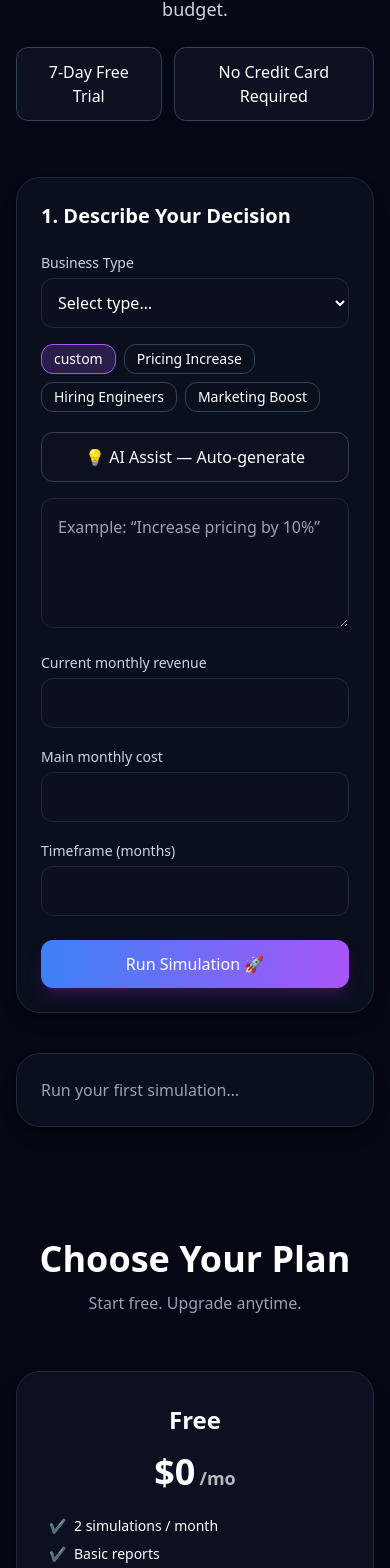
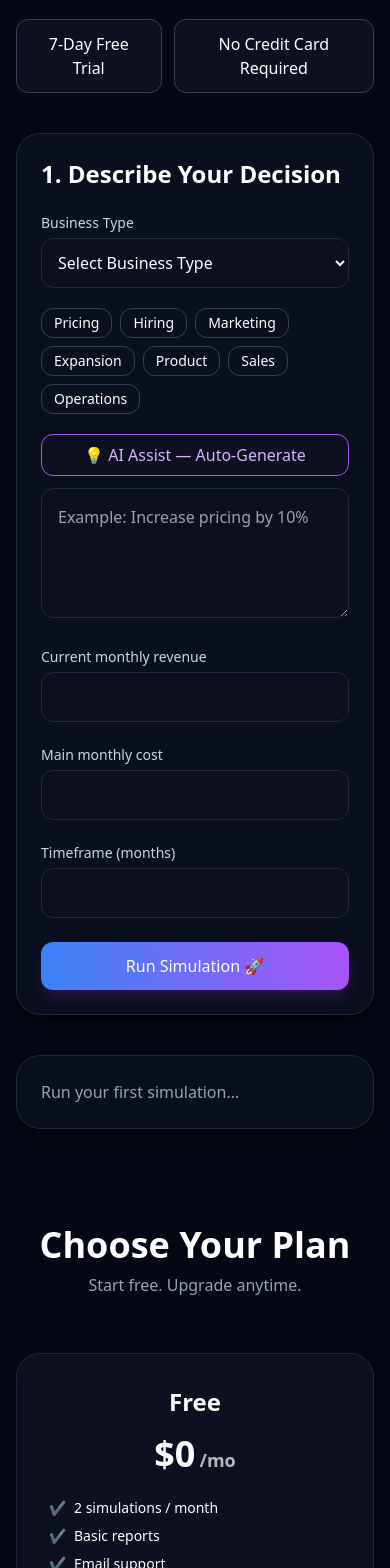
Before and after one commit to Cloudisoft/Cloudisoft.com_Final, a React (Vite) app: page /cloudicore in a window 390 px wide. Shown: the part 317-1885 px from the top of the page. Built offline with nearby package versions, Linux system fonts and the light colour scheme; no server answers.

Commit message:
Update cloudicore.tsx

```diff
--- a/src/pages/cloudicore.tsx
+++ b/src/pages/cloudicore.tsx
@@ -1,17 +1,15 @@
-// ======================================================
-// CloudiCore — Final Full Page (AI Assist + PDF Export)
-// ======================================================
-
+// ===========================================
+// CloudiCore FULL PAGE (Final Version)
+// ===========================================
 import { useState } from "react";
+import html2canvas from "html2canvas";
+import jsPDF from "jspdf";
 import "../index.css";
 import Footer from "../components/Footer";
 
-import html2canvas from "html2canvas";
-import jsPDF from "jspdf";
-
-// ======================================================
-// MAIN PAGE
-// ======================================================
+// ===========================================
+// PAGE COMPONENT
+// ===========================================
 export default function CloudiCore() {
   const [inputs, setInputs] = useState({
     scenario: "",
@@ -23,76 +21,57 @@ export default function CloudiCore() {
   });
 
   const [template, setTemplate] = useState("custom");
+  const [result, setResult] = useState<any>(null);
   const [authOpen, setAuthOpen] = useState(false);
   const [error, setError] = useState("");
-  const [result, setResult] = useState<any>(null);
-  const [loadingAI, setLoadingAI] = useState(false);
-  const [exporting, setExporting] = useState(false);
 
-  // ======================================================
-  // APPLY TEMPLATE
-  // ======================================================
-  const applyTemplate = (t: string) => {
+  // ===========================================
+  // TEMPLATES
+  // ===========================================
+  function applyTemplate(t: string) {
     setTemplate(t);
 
-    if (t === "Pricing Increase") {
+    const presets: any = {
+      Pricing: "Increase product pricing by 12%",
+      Hiring: "Hire 3 engineers next quarter",
+      Marketing: "Increase marketing budget by 35%",
+      Expansion: "Open new location in Q3",
+      Product: "Launch new premium-tier product",
+      Sales: "Add 2 new SDRs to boost pipeline",
+      Operations: "Automate support workflows",
+    };
+
     setInputs({
       ...inputs,
-        scenario: "Increase product pricing by 12% to improve margin.",
+      scenario: presets[t] || "",
     });
-    } else if (t === "Hiring Engineers") {
+  }
+
+  // ===========================================
+  // AI ASSIST FEATURE — AUTOGENERATE INPUT
+  // ===========================================
+  function autoGenerateScenario() {
+    const ideas = [
+      "Reduce churn by improving onboarding flow",
+      "Introduce a $9 entry plan to increase activation",
+      "Outsource customer support to cut monthly cost",
+      "Increase ad spend on Google & LinkedIn",
+      "Hire a sales manager to increase conversion",
+      "Bundle features into a new mid-tier plan",
+    ];
+
+    const random = ideas[Math.floor(Math.random() * ideas.length)];
+
     setInputs({
       ...inputs,
-        scenario: "Hire 3 engineers to accelerate roadmap delivery.",
-      });
-    } else if (t === "Marketing Boost") {
-      setInputs({
-        ...inputs,
-        scenario: "Increase marketing budget 35% to scale acquisition.",
+      scenario: random,
     });
   }
-  };
 
-  // ======================================================
-  // AI ASSIST
-  // ======================================================
-  const callAiAssist = async () => {
-    if (!inputs.businessType) {
-      setError("Select your business type first.");
-      return;
-    }
-
-    setLoadingAI(true);
-    setError("");
-
-    try {
-      const res = await fetch("/api/ai-assist", {
-        method: "POST",
-        headers: { "Content-Type": "application/json" },
-        body: JSON.stringify({
-          businessType: inputs.businessType,
-          scenario: inputs.scenario,
-        }),
-      });
-
-      const data = await res.json();
-
-      if (data?.suggestion) {
-        setInputs((p) => ({ ...p, scenario: data.suggestion }));
-      } else {
-        setError("AI Assist could not generate a suggestion.");
-      }
-    } catch (err) {
-      setError("AI Assist failed — check backend.");
-    }
-
-    setLoadingAI(false);
-  };
-
-  // ======================================================
-  // SIMULATION ENGINE
-  // ======================================================
-  const runSimulation = () => {
+  // ===========================================
+  // SIMULATION ENGINE (No Charts Version)
+  // ===========================================
+  function runSimulation() {
     const rev = Number(inputs.revenue);
     const cst = Number(inputs.cost);
     const t = Number(inputs.months);
@@ -103,99 +82,98 @@ export default function CloudiCore() {
     if (!t) return setError("Enter timeframe.");
     setError("");
 
-    const optimistic = rev * 1.2 - cst;
-    const expected = rev * 1.1 - cst;
-    const cautious = rev * 0.95 - cst;
+    // Simple forecasting model
+    const optimistic = rev * 1.25 - cst;
+    const expected = rev * 1.12 - cst;
+    const cautious = rev * 0.92 - cst;
 
-    const risk = Math.floor(Math.random() * 30) + 40;
+    const breakEven =
+      expected > 0 ? Math.max(1, Math.round((cst - rev) / expected) + 1) : null;
 
     setResult({
       optimistic,
       expected,
       cautious,
-      risk,
+      breakEven,
+      risk: Math.round(Math.random() * 35 + 40),
     });
-  };
+  }
 
-  // ======================================================
-  // PDF EXPORT
-  // ======================================================
-  const exportPDF = async () => {
-    if (!result) return;
-    setExporting(true);
+  // ===========================================
+  // EXPORT PDF
+  // ===========================================
+  async function exportPDF() {
+    const capture = document.querySelector("#sim-results");
+    if (!capture) return;
 
-    const element = document.querySelector("#pdf-export-area") as HTMLElement;
-    const canvas = await html2canvas(element);
-
-    const imgData = canvas.toDataURL("image/png");
+    const canvas = await html2canvas(capture as HTMLElement);
+    const img = canvas.toDataURL("image/png");
 
     const pdf = new jsPDF("p", "mm", "a4");
-    const pageWidth = pdf.internal.pageSize.getWidth();
-    pdf.addImage(imgData, "PNG", 0, 0, pageWidth, 0);
+    pdf.addImage(img, "PNG", 8, 8, 195, 0);
+    pdf.save("cloudicore_report.pdf");
+  }
 
-    pdf.save("cloudicore-result.pdf");
-    setExporting(false);
-  };
-
-  // ======================================================
-  // UI
-  // ======================================================
+  // ===========================================
+  // RENDER UI
+  // ===========================================
   return (
     <div className="bg-cloudi-bg min-h-screen text-white pb-32">
 
-      {/* HERO */}
-      <section className="section text-center pt-24 pb-14">
+      {/* HERO SECTION */}
+      <section className="section text-center pt-24 pb-10">
         <h1 className="text-5xl sm:text-6xl font-extrabold">
           CloudiCore
           <br />
           <span className="gradient-text">Decision Simulator</span>
         </h1>
-
         <p className="max-w-3xl mx-auto mt-4 text-slate-300 text-lg">
-          Simulate pricing, hiring, marketing, and operational decisions before committing budget.
+          Simulate pricing, hiring, marketing, and expansion decisions — instantly.
         </p>
-
         <div className="flex justify-center gap-3 mt-6">
           <span className="btn-secondary">7-Day Free Trial</span>
           <span className="btn-secondary">No Credit Card Required</span>
         </div>
       </section>
 
-      {/* SIMULATOR */}
+      {/* SIMULATOR SECTION */}
       <section className="section grid grid-cols-1 lg:grid-cols-2 gap-10">
 
-        {/* LEFT PANEL */}
+        {/* LEFT CARD */}
         <div className="card">
-          <h2 className="text-xl font-semibold mb-5">1. Describe Your Decision</h2>
+          <h2 className="text-2xl font-semibold mb-5">1. Describe Your Decision</h2>
 
           {/* Business Type */}
           <label className="text-sm text-slate-300">Business Type</label>
           <select
-            className="w-full bg-cloudi-card/60 rounded-xl p-3 border border-slate-800 mt-1 mb-4"
+            className="w-full bg-cloudi-card/60 p-3 rounded-xl border border-slate-800 mt-1 mb-5"
             value={inputs.businessType}
-            onChange={(e) =>
-              setInputs({ ...inputs, businessType: e.target.value })
-            }
+            onChange={(e) => setInputs({ ...inputs, businessType: e.target.value })}
           >
-            <option value="">Select type…</option>
-            <option value="SaaS">SaaS</option>
-            <option value="E-commerce">E-commerce</option>
-            <option value="Agency">Agency</option>
-            <option value="Marketplace">Marketplace</option>
-            <option value="AI Startup">AI Startup</option>
+            <option value="">Select Business Type</option>
+            <option>SaaS</option>
+            <option>E-commerce</option>
+            <option>Agency / Services</option>
+            <option>Marketplace</option>
+            <option>Retail / Local Business</option>
+            <option>Manufacturing</option>
           </select>
 
           {/* Templates */}
           <div className="flex gap-2 flex-wrap mb-5">
-            {["custom", "Pricing Increase", "Hiring Engineers", "Marketing Boost"].map((t) => (
+            {[
+              "Pricing",
+              "Hiring",
+              "Marketing",
+              "Expansion",
+              "Product",
+              "Sales",
+              "Operations",
+            ].map((t) => (
               <button
                 key={t}
                 onClick={() => applyTemplate(t)}
-                className={`px-3 py-1 rounded-xl border text-sm ${
-                  t === template
-                    ? "border-purple-500 bg-purple-500/20"
-                    : "border-slate-700"
-                }`}
+                className="px-3 py-1 rounded-xl border border-slate-700 text-sm hover:border-purple-500"
               >
                 {t}
               </button>
@@ -204,22 +182,19 @@ export default function CloudiCore() {
 
           {/* AI Assist */}
           <button
-            className="btn-secondary w-full mb-4 flex items-center justify-center gap-2"
-            onClick={callAiAssist}
+            className="w-full mb-3 px-4 py-2 rounded-xl bg-cloudi-card border border-purple-500 text-purple-300 hover:bg-purple-500/20"
+            onClick={autoGenerateScenario}
           >
-            💡 AI Assist — Auto-generate
-            {loadingAI && "…"}
+            💡 AI Assist — Auto-Generate
           </button>
 
-          {/* Scenario */}
+          {/* Scenario Input */}
           <textarea
             rows={4}
-            placeholder='Example: “Increase pricing by 10%”'
+            placeholder="Example: Increase pricing by 10%"
+            value={inputs.scenario}
+            onChange={(e) => setInputs({ ...inputs, scenario: e.target.value })}
             className="w-full bg-cloudi-card/60 rounded-xl p-4 border border-slate-800"
-            value={inputs.scenario}
-            onChange={(e) =>
-              setInputs({ ...inputs, scenario: e.target.value })
-            }
           />
 
           {/* Inputs */}
@@ -227,34 +202,39 @@ export default function CloudiCore() {
           <Field label="Main monthly cost" name="cost" inputs={inputs} setInputs={setInputs} />
           <Field label="Timeframe (months)" name="months" inputs={inputs} setInputs={setInputs} />
 
-          {error && <p className="text-red-400 mt-3">{error}</p>}
+          {error && <p className="text-red-400 mt-4">{error}</p>}
 
           <button className="btn-primary w-full mt-6" onClick={runSimulation}>
             Run Simulation 🚀
           </button>
         </div>
 
-        {/* RESULTS PANEL */}
-        <div className="card" id="pdf-export-area">
+        {/* RIGHT CARD */}
+        <div className="card" id="sim-results">
           {!result ? (
             <p className="text-slate-400">Run your first simulation…</p>
           ) : (
             <>
+              {/* Results */}
+              <div className="p-4 rounded-xl bg-cloudi-card/60 border border-slate-800">
+                <p className="text-sm text-slate-300">Break-even</p>
+                <p className="text-3xl font-bold">
+                  {result.breakEven ? `${result.breakEven} months` : "No recovery expected"}
+                </p>
+              </div>
+
+              <div className="grid grid-cols-1 gap-4 mt-4">
                 <Outcome label="Optimistic" value={result.optimistic} color="text-green-400" />
                 <Outcome label="Expected" value={result.expected} color="text-yellow-300" />
                 <Outcome label="Cautious" value={result.cautious} color="text-red-400" />
-
-              <div className="mt-6 bg-cloudi-card/60 p-4 rounded-xl border border-slate-800">
-                <p className="text-sm text-slate-300">Risk Index</p>
-                <p className="text-4xl font-bold">{result.risk}/100</p>
               </div>
 
-              {/* PDF EXPORT BUTTON */}
-              <button
-                className="btn-secondary w-full mt-6 flex justify-center items-center gap-2"
-                onClick={exportPDF}
-              >
-                {exporting ? "Exporting…" : "Export PDF 📄"}
+              <p className="mt-6 text-lg">
+                <span className="font-semibold">Risk Index:</span> {result.risk}/100
+              </p>
+
+              <button className="btn-secondary w-full mt-6" onClick={exportPDF}>
+                Export to PDF 📦
               </button>
 
               <button
@@ -268,31 +248,31 @@ export default function CloudiCore() {
         </div>
       </section>
 
-      {/* PRICING */}
+      {/* PRICING SECTION */}
       <Pricing />
 
-      {/* FAQ */}
+      {/* FAQ SECTION */}
       <FAQ />
 
       {/* FOOTER */}
       <Footer />
 
       {/* AUTH MODAL */}
-      {authOpen && <AuthModal close={() => setAuthOpen(false)} />}
+      {authOpen && <Auth close={() => setAuthOpen(false)} />}
     </div>
   );
 }
 
-// ======================================================
-// INPUT FIELD COMPONENT
-// ======================================================
+// ===========================================
+// INPUT FIELD
+// ===========================================
 function Field({ label, name, inputs, setInputs }: any) {
   return (
-    <div className="mt-4">
+    <div className="mt-5">
       <label className="text-sm text-slate-300">{label}</label>
       <input
+        className="w-full bg-cloudi-card/60 rounded-xl p-3 border border-slate-800 mt-1"
         type="number"
-        className="w-full bg-cloudi-card/60 rounded-xl p-3 border border-slate-800 mt-1"
         value={inputs[name]}
         onChange={(e) => setInputs({ ...inputs, [name]: e.target.value })}
       />
@@ -300,38 +280,33 @@ function Field({ label, name, inputs, setInputs }: any) {
   );
 }
 
-// ======================================================
-// RESULT CARD
-// ======================================================
+// ===========================================
+// OUTCOME BOX
+// ===========================================
 function Outcome({ label, value, color }: any) {
   return (
-    <div className="bg-cloudi-card/60 rounded-xl p-4 border border-slate-800 mt-3">
-      <p className={`font-medium ${color}`}>{label}</p>
+    <div className="p-4 rounded-xl bg-cloudi-card/60 border border-slate-800">
+      <p className={`font-semibold ${color}`}>{label}</p>
       <p className="text-2xl font-bold mt-1">${value.toLocaleString()}</p>
     </div>
   );
 }
 
-// ======================================================
-// PRICING (Original Version — Unchanged)
-// ======================================================
+// ===========================================
+// PRICING  (Your EXACT Design)
+// ===========================================
 function Pricing() {
   return (
-    <section className="section text-center mt-28">
+    <section className="section mt-24 text-center">
       <h2 className="text-4xl font-bold">Choose Your Plan</h2>
-      <p className="text-slate-400 mt-3">Start free. Upgrade anytime.</p>
+      <p className="text-slate-400 mt-2">Start free. Upgrade anytime.</p>
 
       <div className="grid grid-cols-1 md:grid-cols-4 gap-10 mt-14">
-
         {/* FREE */}
         <PriceCard
           name="Free"
           price="$0"
-          features={[
-            "2 simulations / month",
-            "Basic reports",
-            "Email support",
-          ]}
+          features={["2 simulations / month", "Basic reports", "Email support"]}
           cta="Start Free"
         />
 
@@ -348,11 +323,11 @@ function Pricing() {
           cta="Start Simulating"
         />
 
-        {/* PRO */}
+        {/* PRO (HIGHLIGHT) */}
         <PriceCard
+          highlight
           name="Pro"
           price="$49.99"
-          highlight
           features={[
             "25 simulations / month",
             "Scenario history",
@@ -380,16 +355,18 @@ function Pricing() {
   );
 }
 
+// PRICE CARD
 function PriceCard({ name, price, features, cta, highlight }: any) {
   return (
     <div
-      className={`rounded-3xl p-8 border border-slate-800 shadow-xl shadow-black/40 ${
+      className={`rounded-3xl p-8 border shadow-xl ${
         highlight
-          ? "bg-gradient-to-b from-blue-500 to-purple-500 text-white"
-          : "bg-cloudi-card"
+          ? "bg-gradient-to-b from-blue-500 to-purple-500 text-white border-transparent"
+          : "bg-cloudi-card border-slate-800"
       }`}
     >
       <h3 className="text-2xl font-bold">{name}</h3>
+
       <p className="text-4xl font-extrabold mt-4">
         {price}
         <span className="text-lg opacity-70 ml-1">/mo</span>
@@ -398,8 +375,7 @@ function PriceCard({ name, price, features, cta, highlight }: any) {
       <ul className="mt-6 space-y-2 text-left text-sm">
         {features.map((f: string, idx: number) => (
           <li key={idx} className="flex gap-2">
-            <span>✔️</span>
-            <span>{f}</span>
+            ✔️ <span>{f}</span>
           </li>
         ))}
       </ul>
@@ -409,89 +385,91 @@ function PriceCard({ name, price, features, cta, highlight }: any) {
   );
 }
 
-// ======================================================
-// FAQ SECTION
-// ======================================================
+// ===========================================
+// FAQ SECTION (2 Columns, Spaced & Descriptive)
+// ===========================================
 function FAQ() {
-  const faqs = [
+  const items = [
     {
-      q: "What is CloudiCore?",
-      a: "CloudiCore is an AI-powered business simulator that predicts financial outcomes before you commit real money.",
+      q: "How accurate are CloudiCore simulations?",
+      a: "CloudiCore uses industry-standard forecasting assumptions, combined with your inputs, to estimate optimistic, expected, and cautious outcomes. These are directional projections—not guaranteed financial results—but offer strong decision clarity.",
     },
     {
-      q: "How accurate are the simulations?",
-      a: "CloudiCore uses industry benchmarks, scenario modeling, and risk assumptions to give realistic directional estimates.",
+      q: "Do I need a credit card for the free trial?",
+      a: "No. The free 7-day trial requires no payment method. You get full access to simulations and can upgrade anytime.",
     },
     {
-      q: "Does AI Assist use my sensitive data?",
-      a: "No. It only uses the text you provide during your session. Nothing is stored or shared.",
+      q: "Can I run simulations for different business types?",
+      a: "Yes. Choose from SaaS, e-commerce, agency, marketplace, retail, or manufacturing. CloudiCore adjusts its internal logic to match your industry.",
     },
     {
-      q: "Can I export my results?",
-      a: "Yes! You can export simulation results as PDF and share with investors or your team.",
+      q: "Is CloudiCore suitable for startups?",
+      a: "Absolutely. Early-stage founders use CloudiCore to test pricing changes, hiring plans, and go-to-market decisions before spending real budget.",
     },
     {
-      q: "Is the free plan really free?",
-      a: "Absolutely. No credit card needed. You get 2 simulations per month.",
+      q: "Can I export reports?",
+      a: "Yes. You can export simulation summaries as PDFs with one click—perfect for investors or internal planning.",
     },
     {
-      q: "Do I need technical skills?",
-      a: "No. CloudiCore is designed for founders, managers, and operators — zero technical knowledge required.",
+      q: "What happens if I hit my plan simulation limit?",
+      a: "You can upgrade instantly without losing any historical results or saved simulations.",
+    },
+    {
+      q: "Is my data secure?",
+      a: "CloudiCore uses industry-grade encryption, secure logging, and zero data sharing. Your simulation data is 100% private.",
+    },
+    {
+      q: "Can my team collaborate?",
+      a: "Yes—Pro and Enterprise plans include team access, shared simulations, and collaborative dashboards.",
     },
   ];
 
   return (
-    <section className="section mt-32">
+    <section className="section mt-28">
       <h2 className="text-4xl font-bold text-center">Frequently Asked Questions</h2>
 
-      <div className="grid grid-cols-1 md:grid-cols-2 gap-10 mt-12">
-        {faqs.map((f, i) => (
-          <div key={i} className="bg-cloudi-card/60 p-6 rounded-2xl border border-slate-800">
-            <p className="text-lg font-semibold">{f.q}</p>
-            <p className="text-slate-300 mt-2">{f.a}</p>
-          </div>
+      <div className="mt-12 grid grid-cols-1 md:grid-cols-2 gap-10">
+        {items.map((item, i) => (
+          <details
+            key={i}
+            className="bg-cloudi-card p-6 rounded-2xl border border-slate-800"
+          >
+            <summary className="cursor-pointer text-lg font-semibold">
+              {item.q}
+            </summary>
+            <p className="text-slate-300 mt-3 leading-relaxed">{item.a}</p>
+          </details>
         ))}
       </div>
+
+      <div className="h-20" />
     </section>
   );
 }
 
-// ======================================================
+// ===========================================
 // AUTH MODAL
-// ======================================================
-function AuthModal({ close }: any) {
+// ===========================================
+function Auth({ close }: any) {
   return (
-    <div className="fixed inset-0 bg-black/70 flex justify-center items-center p-6 z-50">
-      <div className="bg-cloudi-card p-8 rounded-3xl max-w-md w-full border border-slate-800 shadow-xl">
-
-        <h2 className="text-3xl font-bold mb-6">Create Account</h2>
-
-        <button className="w-full bg-white text-black py-3 rounded-xl font-medium mb-3">
-          Continue with Google
-        </button>
-
-        <button className="w-full bg-white text-black py-3 rounded-xl font-medium mb-4">
-          Continue with Microsoft
-        </button>
+    <div className="fixed inset-0 bg-black/70 backdrop-blur flex items-center justify-center p-4 z-50">
+      <div className="bg-cloudi-card rounded-2xl p-8 w-full max-w-md border border-slate-700">
+        <h2 className="text-2xl font-bold mb-4">Create Account</h2>
 
         <input
-          type="email"
-          placeholder="Work email"
-          className="w-full bg-cloudi-card/60 p-3 rounded-xl border border-slate-700 mb-3"
+          placeholder="Email"
+          className="w-full p-3 rounded-xl bg-cloudi-card/60 border border-slate-700 mb-3"
         />
         <input
           type="password"
           placeholder="Password"
-          className="w-full bg-cloudi-card/60 p-3 rounded-xl border border-slate-700"
+          className="w-full p-3 rounded-xl bg-cloudi-card/60 border border-slate-700 mb-3"
         />
 
-        <button className="btn-primary w-full mt-6">Sign Up</button>
+        <button className="btn-primary w-full mt-3">Continue</button>
 
-        <button
-          className="text-slate-400 mt-4 w-full text-center text-sm"
-          onClick={close}
-        >
-          Close
+        <button className="btn-secondary w-full mt-4" onClick={close}>
+          Cancel
         </button>
       </div>
     </div>
```
Lines whose indentation alone changed are shown as unchanged.
